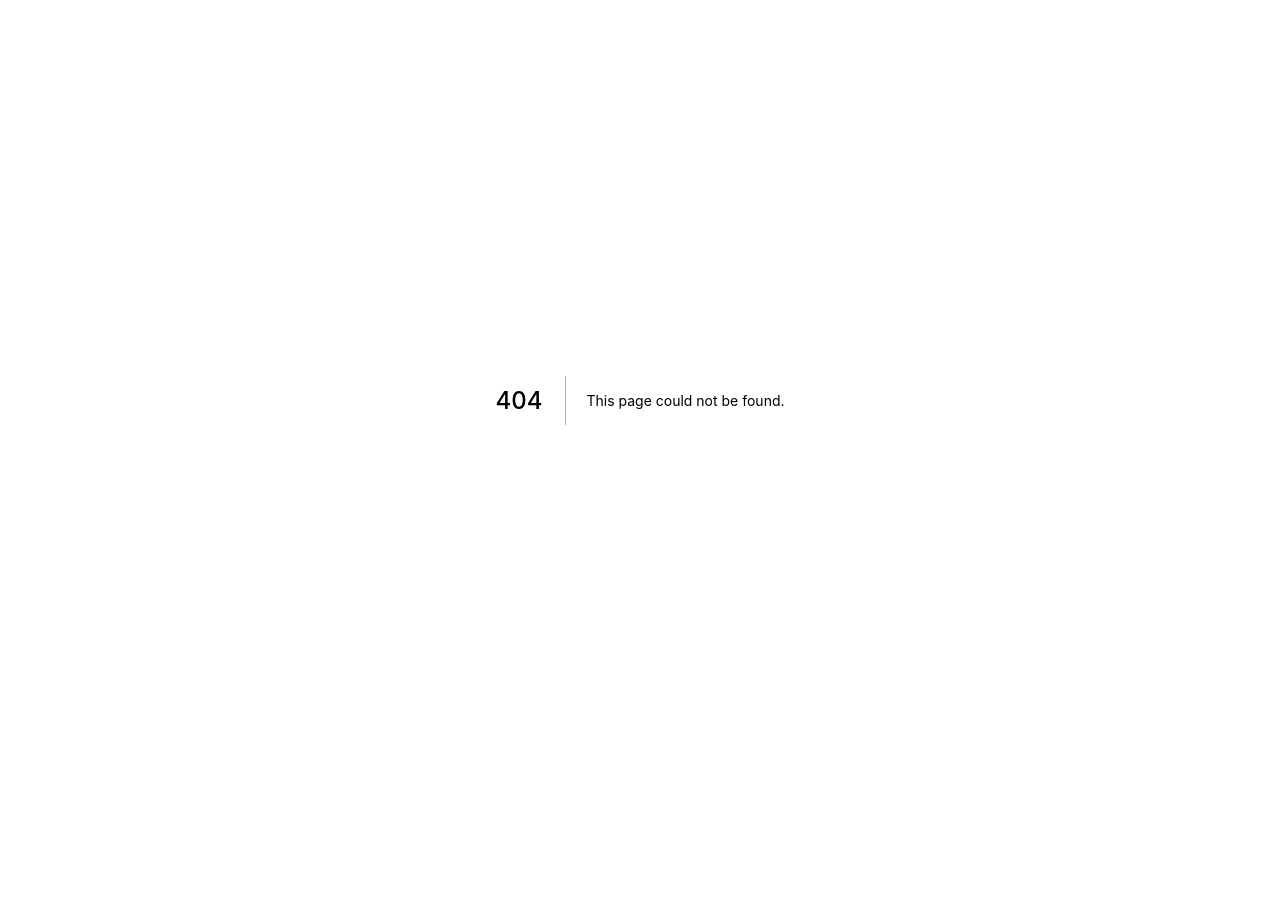
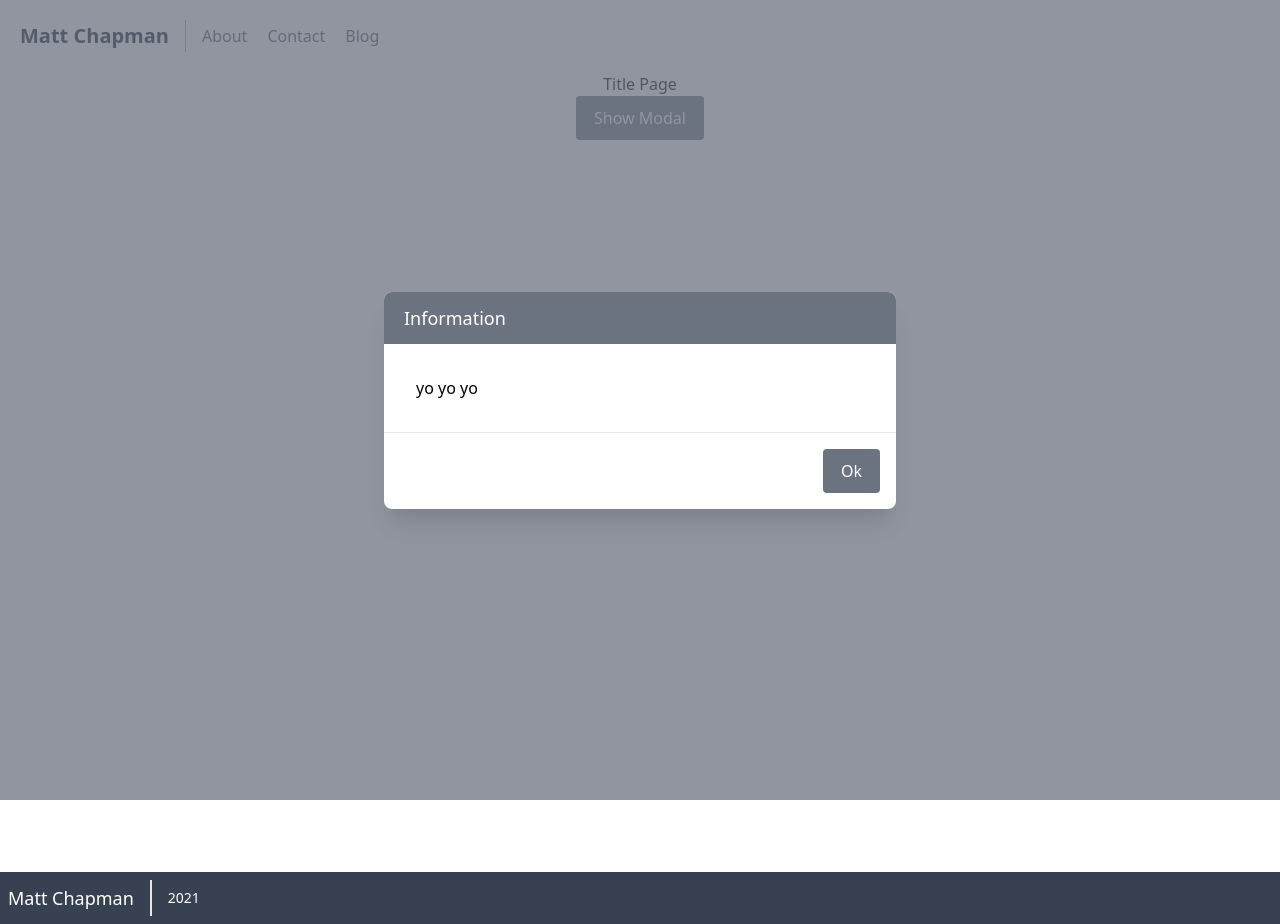
Before and after one commit to mttchpmn/mattchapman.io, a Next.js app: page /test in a window 1280 px wide. Before the commit this address had no page. Before the commit the page ends 800 px from the top, so only its background shows below. Built offline with nearby package versions, Linux system fonts and the light colour scheme; what @tailwindcss/typography, tailwindcss-debug-screens would draw is missing.

Commit message:
Update modal

```diff
--- a/src/components/contact.tsx
+++ b/src/components/contact.tsx
@@ -1,6 +1,6 @@
 import { useState } from "react";
 import { ContactContent } from "../lib/datocms";
-import Modal from "./modal";
+import Modal from "./ui/modal";
 import Button from "./ui/button";
 
 const Contact = ({ content }: { content: ContactContent }) => {
--- a/src/components/modal.tsx
+++ /dev/null
@@ -1,42 +0,0 @@
-import { useState } from "react";
-import Button from "./ui/button";
-
-const Modal = ({ visible, setVisible, children }) => {
-  const [visible2, setVisible2] = useState(visible);
-
-  return (
-    <div
-      className={`fixed inset-0 z-10 ${
-        visible ? "visible" : "hidden"
-      }  overflow-y-auto`}
-      aria-labelledby="modal-title"
-      role="dialog"
-      aria-modal="true"
-    >
-      <div className="flex items-end justify-center min-h-screen px-4 pt-4 pb-20 text-center sm:block sm:p-0">
-        <div
-          className="fixed inset-0 transition-opacity bg-gray-500 bg-opacity-75"
-          aria-hidden="true"
-        ></div>
-
-        <span
-          className="hidden sm:inline-block sm:align-middle sm:h-screen"
-          aria-hidden="true"
-        >
-          &#8203;
-        </span>
-
-        <div className="inline-block overflow-hidden text-left align-bottom transition-all transform bg-white rounded-lg shadow-xl sm:my-8 sm:align-middle sm:max-w-lg sm:w-full">
-          <div className="pt-16 bg-gray-50">
-            <div className="p-8 bg-white">{children}</div>
-            <div className="flex justify-end px-4 py-4 text-white">
-              <Button text="Ok" onClick={() => setVisible(false)} />
-            </div>
-          </div>
-        </div>
-      </div>
-    </div>
-  );
-};
-
-export default Modal;
--- a/src/components/ui/modal.tsx
+++ b/src/components/ui/modal.tsx
@@ -0,0 +1,41 @@
+import Button from "./button";
+
+const Modal = ({ title, visible, setVisible, children }) => {
+  return (
+    <div
+      className={`fixed inset-0 z-10 ${
+        visible ? "visible" : "hidden"
+      }  overflow-y-auto`}
+      aria-labelledby="modal-title"
+      role="dialog"
+      aria-modal="true"
+    >
+      <div className="flex items-end justify-center min-h-screen px-4 pt-4 pb-20 text-center sm:block sm:p-0">
+        <div
+          className="fixed inset-0 transition-opacity bg-gray-500 bg-opacity-75"
+          aria-hidden="true"
+        />
+
+        <span
+          className="hidden sm:inline-block sm:align-middle sm:h-screen"
+          aria-hidden="true"
+        >
+          &#8203;
+        </span>
+
+        <div className="inline-block overflow-hidden text-left align-bottom transition-all transform bg-white rounded-lg shadow-xl sm:my-8 sm:align-middle sm:max-w-lg sm:w-full">
+          <div className="py-3 pl-5 bg-gray-500">
+            <h1 className="text-lg text-white">{title}</h1>
+          </div>
+          <div className="p-8 bg-white">{children}</div>
+          <hr />
+          <div className="flex justify-end px-4 py-4 text-white">
+            <Button text="Ok" onClick={() => setVisible(false)} />
+          </div>
+        </div>
+      </div>
+    </div>
+  );
+};
+
+export default Modal;
--- /dev/null
+++ b/src/pages/test.tsx
@@ -0,0 +1,23 @@
+import { useState } from "react";
+import Content from "../components/content";
+import Layout from "../components/layout";
+import Button from "../components/ui/button";
+import Modal from "../components/ui/modal";
+
+export default () => {
+  const [visible, setVisible] = useState(true);
+  return (
+    <Layout>
+      <Content>
+        <div className="h-screen text-center">
+          <div>Title Page</div>
+          <Button text="Show Modal" onClick={() => setVisible(true)} />
+          <Modal title="Information" visible={visible} setVisible={setVisible}>
+            {" "}
+            yo yo yo
+          </Modal>
+        </div>
+      </Content>
+    </Layout>
+  );
+};
```
